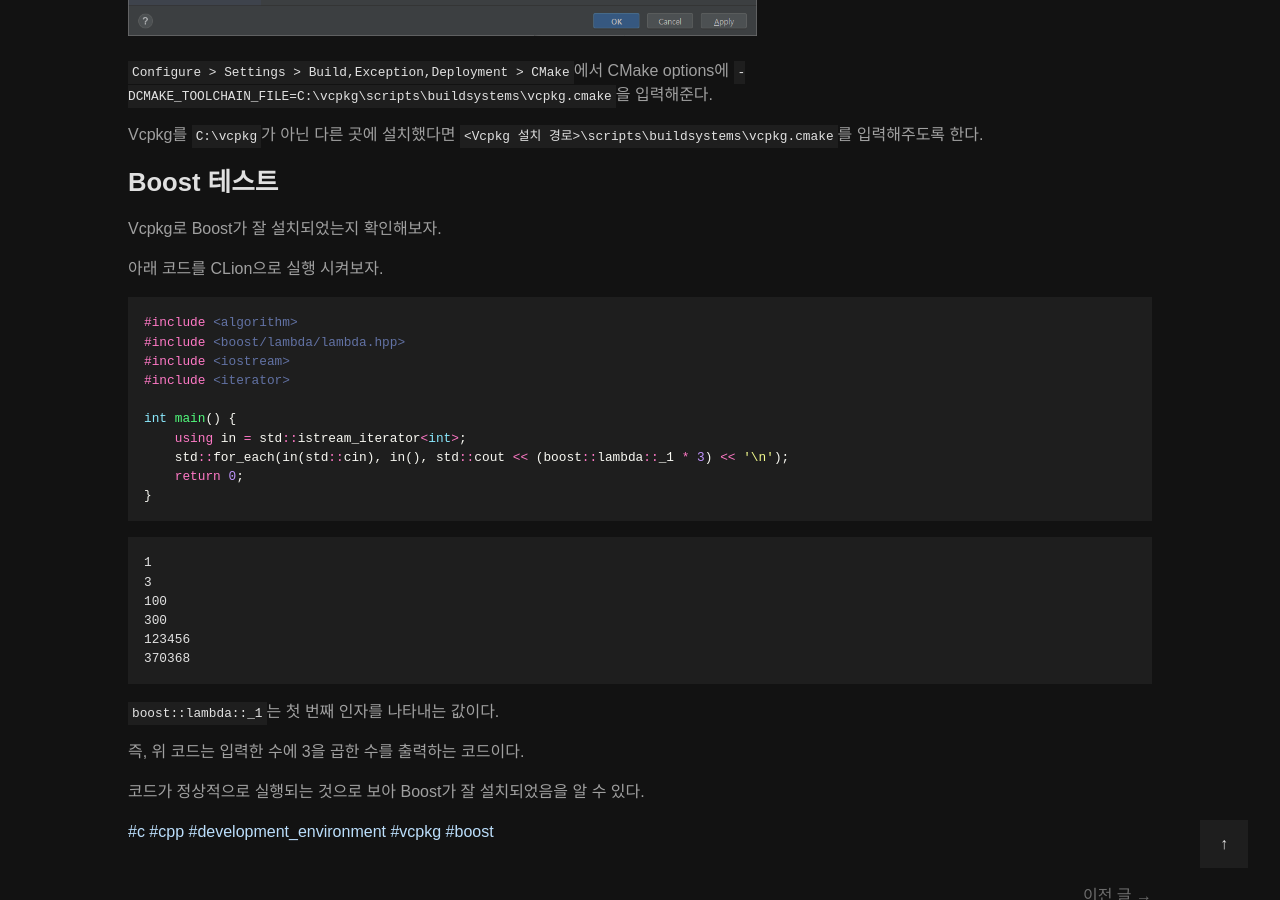
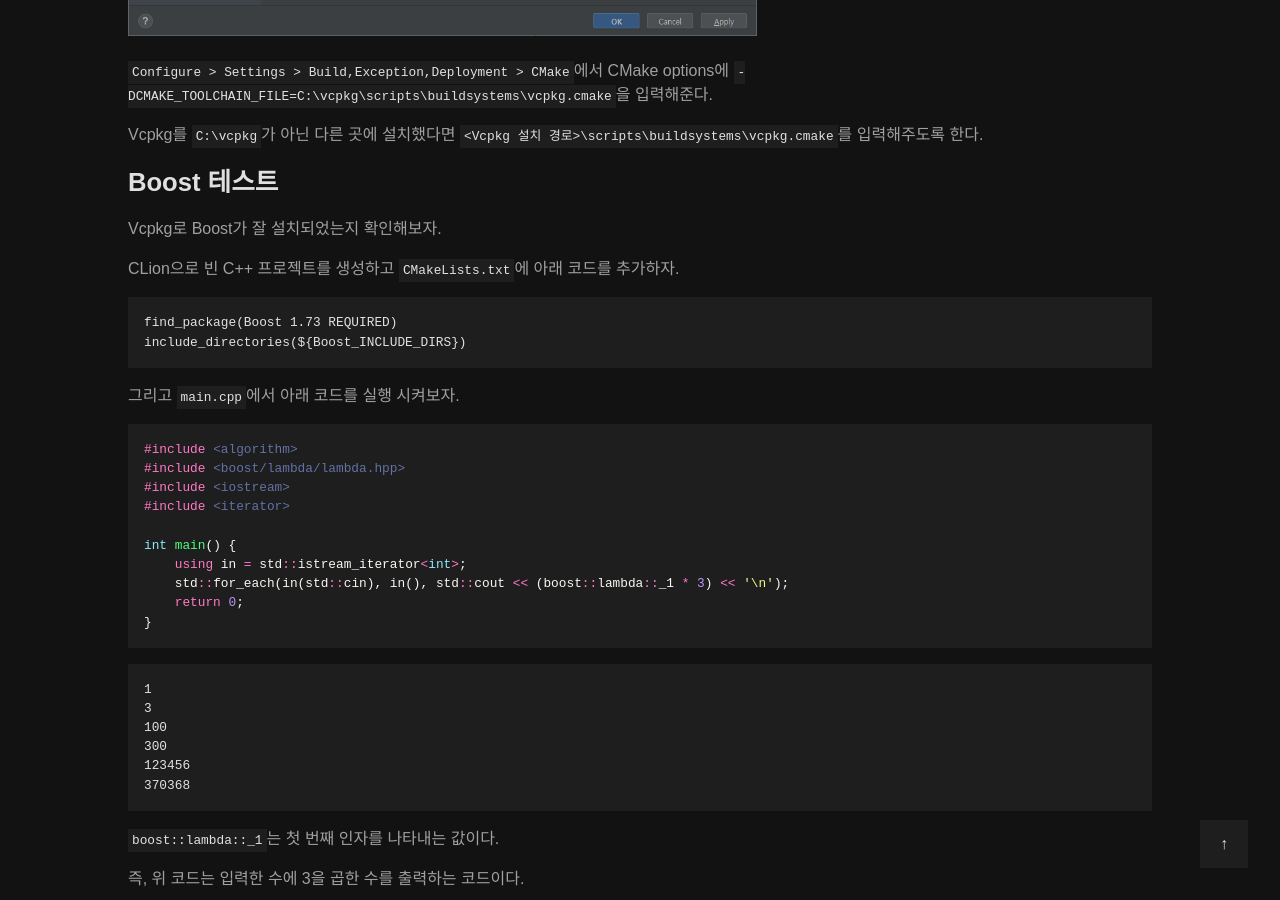
Before and after one commit to int-i/int-i.github.io, a Jekyll site: the page built from _posts/2020-07-22-vcpkg-boost.md, in a window 1280 px wide and 900 px high, scrolled down 3313 px. Built offline with Jekyll 4.4.1, drawn with Linux system fonts in a browser that asks for light colours; some web fonts are replaced; a script that is not in the unit is left out; comment, search, counter and statistics services are not loaded.

Commit message:
Update post

````diff
--- a/_posts/2020-07-22-vcpkg-boost.md
+++ b/_posts/2020-07-22-vcpkg-boost.md
@@ -127,7 +127,14 @@
 
 Vcpkg로 Boost가 잘 설치되었는지 확인해보자.
 
-아래 코드를 CLion으로 실행 시켜보자.
+CLion으로 빈 C++ 프로젝트를 생성하고 `CMakeLists.txt`에 아래 코드를 추가하자.
+
+```txt
+find_package(Boost 1.73 REQUIRED)
+include_directories(${Boost_INCLUDE_DIRS})
+```
+
+그리고 `main.cpp`에서 아래 코드를 실행 시켜보자.
 
 ```cpp
 #include <algorithm>
````
